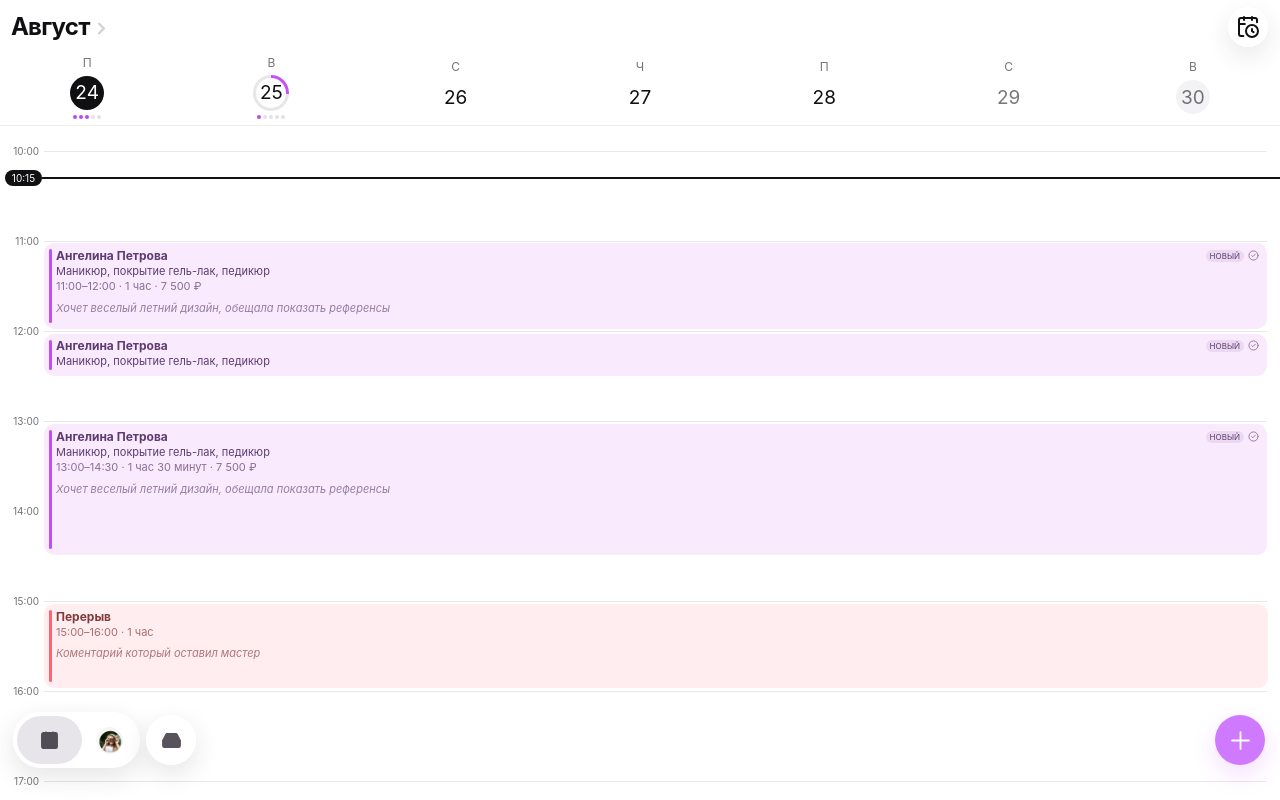
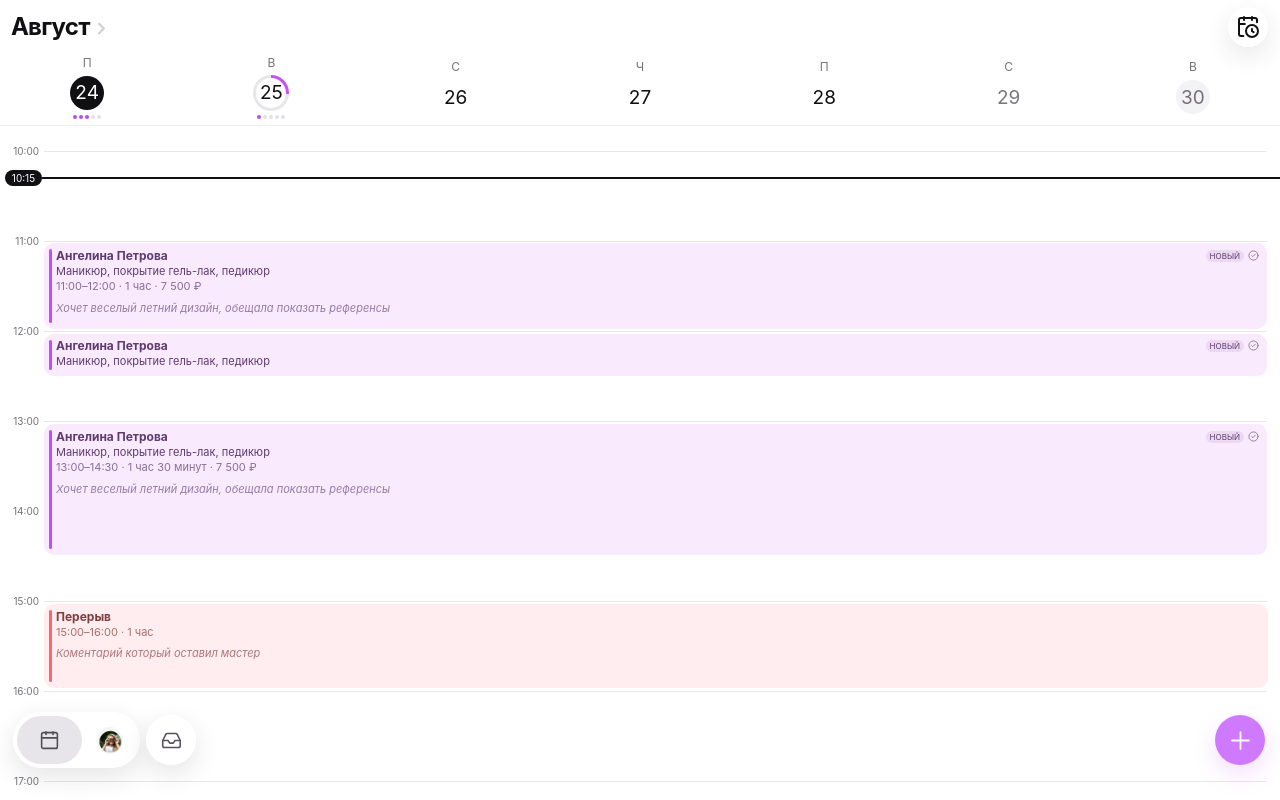
Before and after one commit to chrome350/react-shadcn-starter, a React (Vite) app: page / in a window 1280 px wide. Built offline with nearby package versions, Linux system fonts and the light colour scheme; a web font is replaced by a local one.

Commit message:
Fix Lucide navigation icon rendering

```diff
--- a/src/index.css
+++ b/src/index.css
@@ -801,7 +801,7 @@ button { font: inherit; -webkit-tap-highlight-color: transparent; }
 
 .nav-button--active { background: #e7e5e9; }
 .nav-button--active:hover { background: #e7e5e9; }
-.nav-button svg { width: 21px !important; height: 21px !important; fill: currentColor; stroke-width: 1.2; }
+.nav-button svg { width: 21px !important; height: 21px !important; fill: none; stroke-width: 1.8; }
 
 .nav-avatar { width: 54px; height: 48px; border-radius: 999px; }
 .nav-avatar img { width: 27px; height: 27px; object-fit: cover; border-radius: 50%; }
@@ -817,7 +817,7 @@ button { font: inherit; -webkit-tap-highlight-color: transparent; }
 }
 
 .nav-inbox:hover { background: #fff; }
-.nav-inbox svg { width: 21px !important; height: 21px !important; fill: currentColor; stroke-width: 1.4; }
+.nav-inbox svg { width: 21px !important; height: 21px !important; fill: none; stroke-width: 1.8; }
 
 .add-button {
   width: 50px;
```
